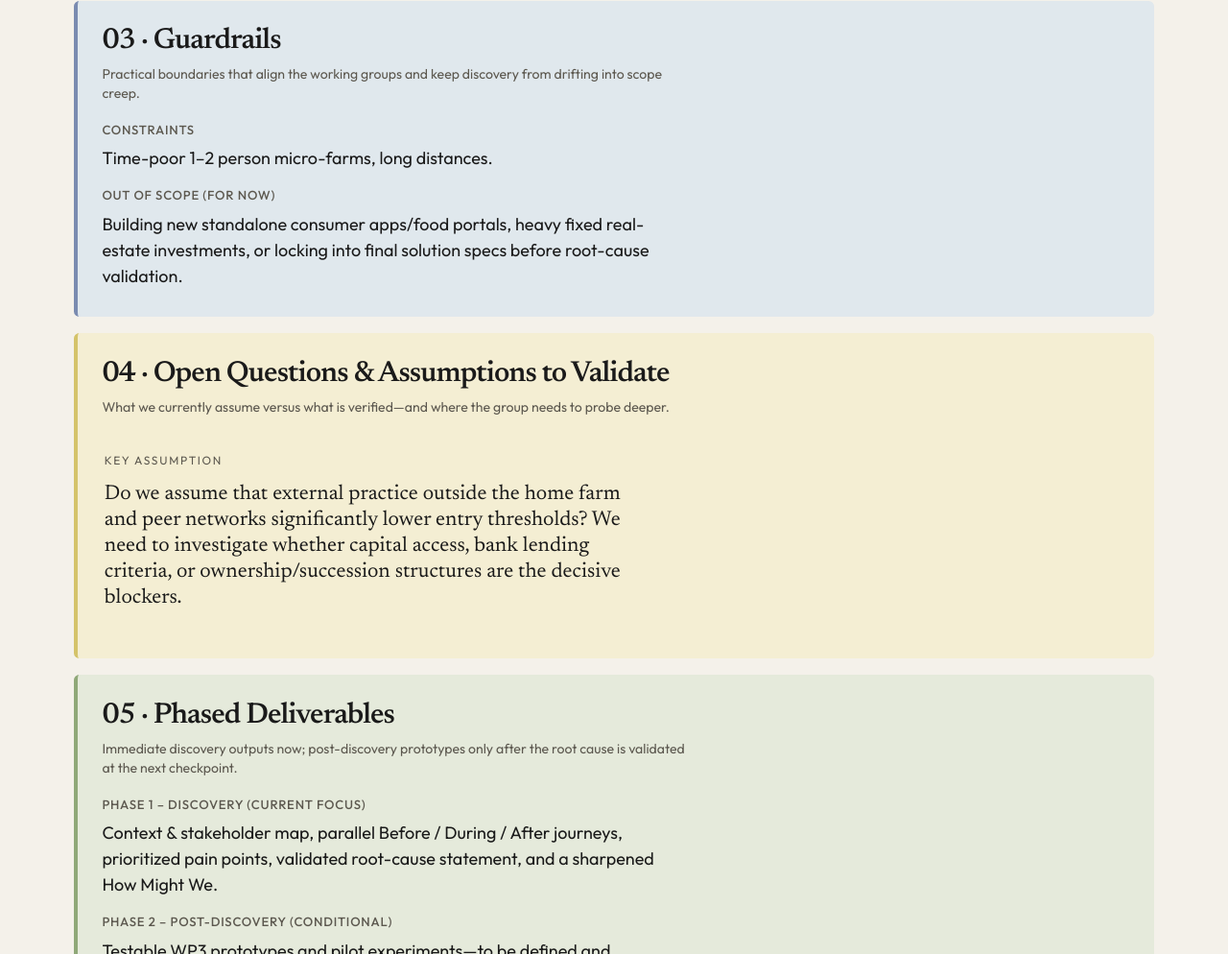
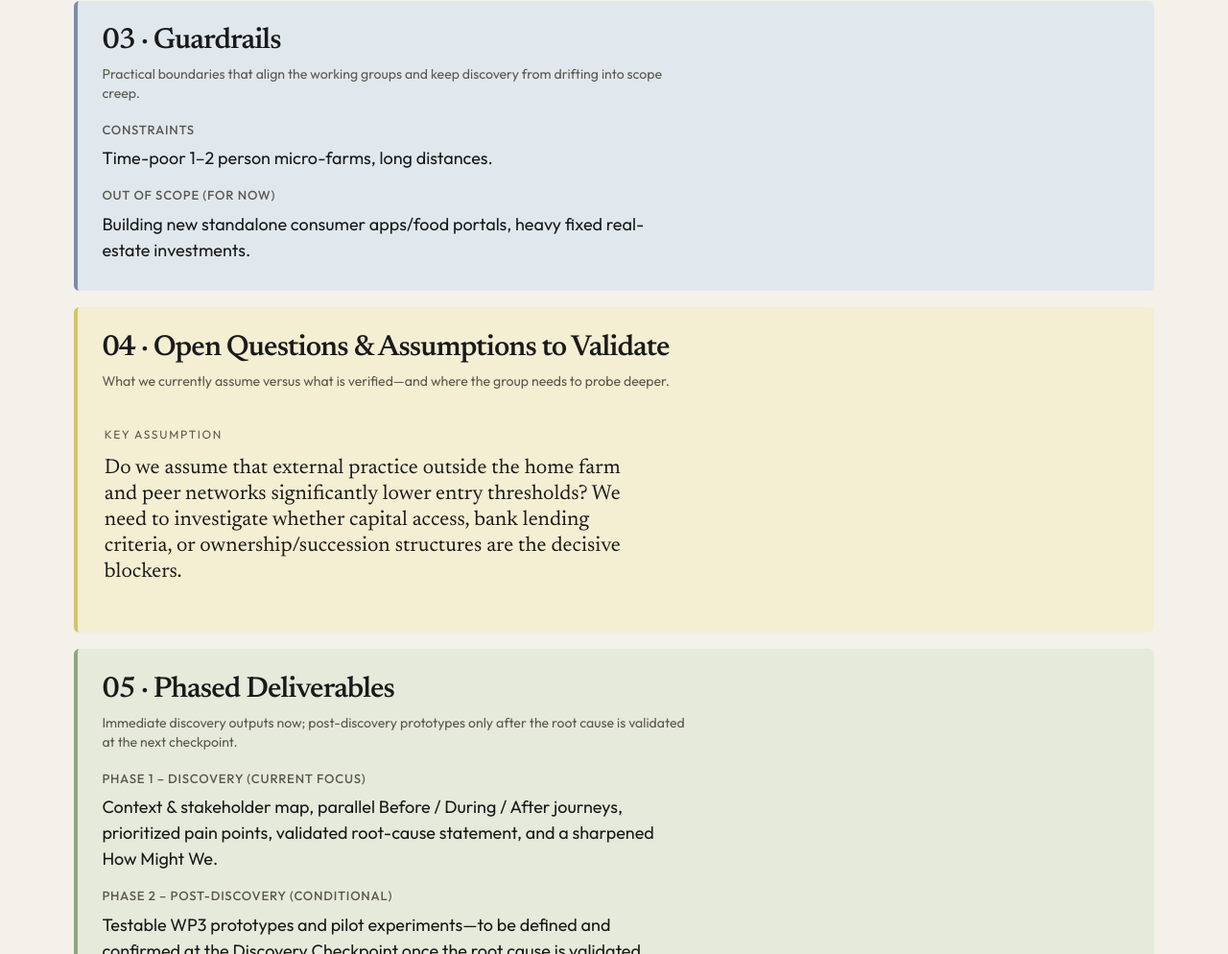
Before and after one commit to SolVikstrom/FarmToFutureNorth, a plain HTML site: page index.html in a window 1280 px wide. Shown: the part 1627-2621 px from the top of the page at 96% size. Drawn offline with Linux system fonts and the light colour scheme.

Commit message:
Tighten Out of scope to apps and fixed real-estate only.

```diff
--- a/index.html
+++ b/index.html
@@ -88,7 +88,7 @@
           <p><span class="point">Constraints</span> Time-poor 1–2 person micro-farms, long distances.</p>
         </div>
         <div class="zone-note">
-          <p><span class="point">Out of scope (for now)</span> Building new standalone consumer apps/food portals, heavy fixed real-estate investments, or locking into final solution specs before root-cause validation.</p>
+          <p><span class="point">Out of scope (for now)</span> Building new standalone consumer apps/food portals, heavy fixed real-estate investments.</p>
         </div>
       </section>
 
@@ -210,7 +210,7 @@
           <p><span class="point">Constraints</span> Time-poor 1–2 person micro-farms, long distances.</p>
         </div>
         <div class="zone-note">
-          <p><span class="point">Out of scope (for now)</span> Building new standalone consumer apps/food portals, heavy fixed real-estate investments, or locking into final solution specs before root-cause validation.</p>
+          <p><span class="point">Out of scope (for now)</span> Building new standalone consumer apps/food portals, heavy fixed real-estate investments.</p>
         </div>
       </section>
 
@@ -291,7 +291,7 @@
           <p><span class="point">Constraints</span> Time-poor 1–2 person micro-farms, long distances.</p>
         </div>
         <div class="zone-note">
-          <p><span class="point">Out of scope (for now)</span> Building new standalone consumer apps/food portals, heavy fixed real-estate investments, or locking into final solution specs before root-cause validation.</p>
+          <p><span class="point">Out of scope (for now)</span> Building new standalone consumer apps/food portals, heavy fixed real-estate investments.</p>
         </div>
       </section>
 
@@ -384,7 +384,7 @@
           <p><span class="point">Constraints</span> Time-poor 1–2 person micro-farms, long distances.</p>
         </div>
         <div class="zone-note">
-          <p><span class="point">Out of scope (for now)</span> Building new standalone consumer apps/food portals, heavy fixed real-estate investments, or locking into final solution specs before root-cause validation.</p>
+          <p><span class="point">Out of scope (for now)</span> Building new standalone consumer apps/food portals, heavy fixed real-estate investments.</p>
         </div>
       </section>
 
@@ -473,7 +473,7 @@
           <p><span class="point">Constraints</span> Time-poor 1–2 person micro-farms, long distances.</p>
         </div>
         <div class="zone-note">
-          <p><span class="point">Out of scope (for now)</span> Building new standalone consumer apps/food portals, heavy fixed real-estate investments, or locking into final solution specs before root-cause validation.</p>
+          <p><span class="point">Out of scope (for now)</span> Building new standalone consumer apps/food portals, heavy fixed real-estate investments.</p>
         </div>
       </section>
 
```
